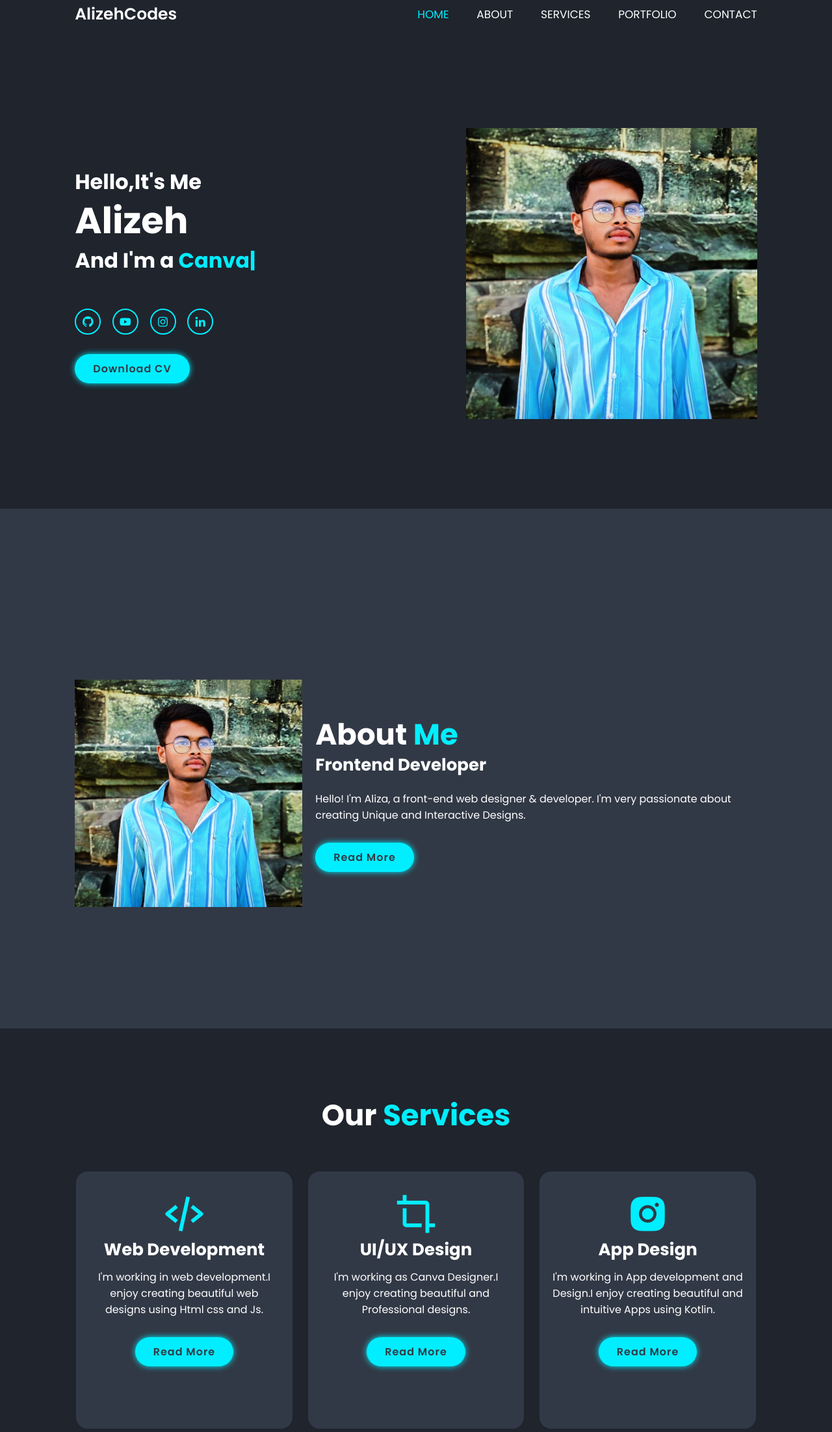
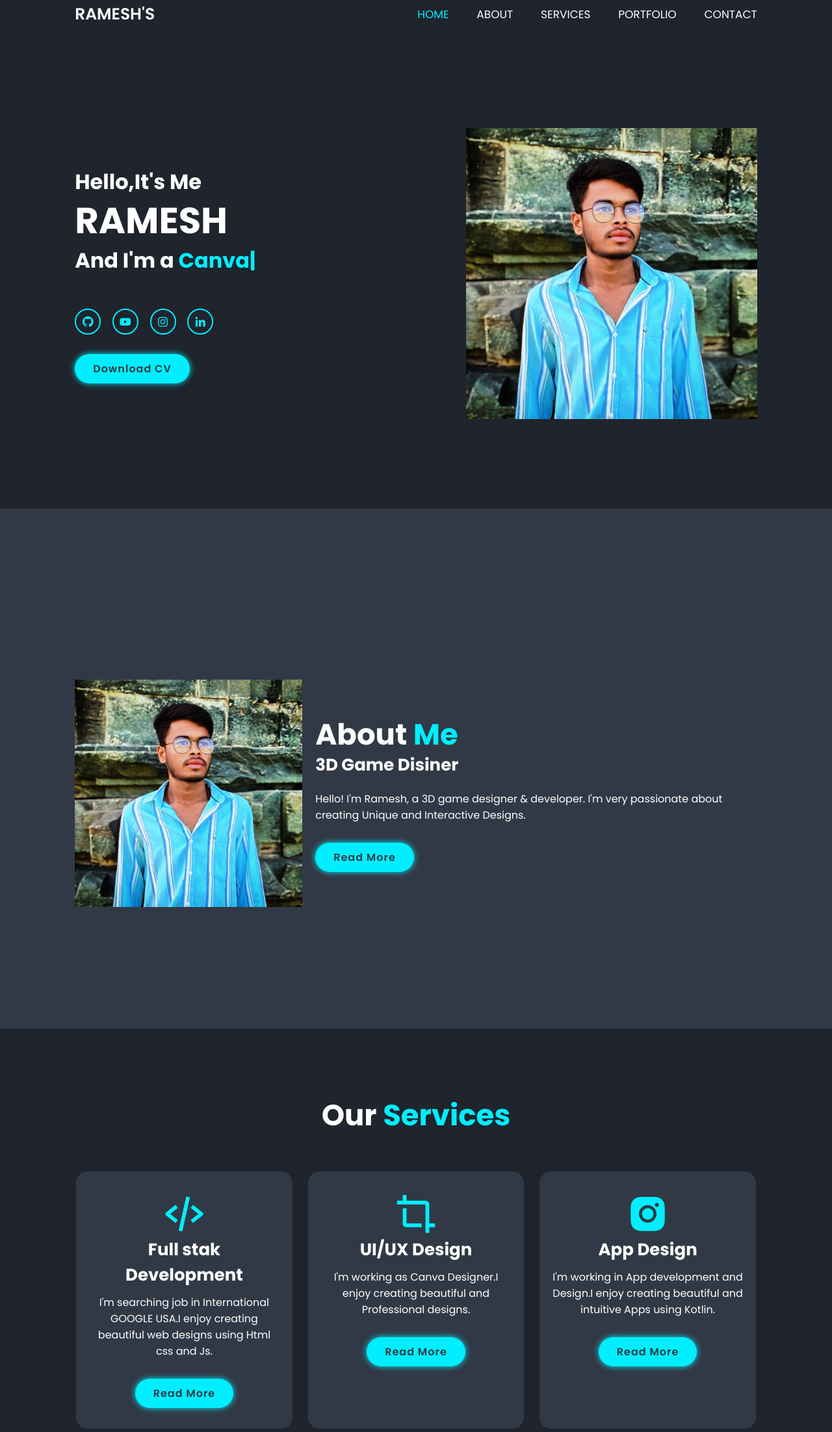
Before and after one commit to RAMESH1819-CRYPTO/Profile, a plain HTML site: page index.html in a window 1280 px wide. Shown: the part 17-2221 px from the top of the page at 65% size. Drawn offline with nearby package versions, Linux system fonts and the light colour scheme.

Commit message:
Update index.html

```diff
--- a/index.html
+++ b/index.html
@@ -13,7 +13,7 @@
 <body>
     <!--body-->
     <header class="header">
-        <a href="#" class="logo">AlizehCodes</a>
+        <a href="#" class="logo">RAMESH'S</a>
         <i class='bx bx-menu' id="menu-icon"></i>
         <nav class="navbar">
             <a href="#home" class="active">HOME</a>
@@ -26,7 +26,7 @@
     <section class="home" id="home">
         <div class="home-content">
             <h3>Hello,It's Me</h3>
-            <h1>Alizeh</h1>
+            <h1>RAMESH</h1>
             <h3>And I'm a <span class="multiple-text"></span></h3>
             <div class="social-media">
                 <a href="#"><i class='bx bxl-github'></i></a>
@@ -46,8 +46,8 @@
         </div>
         <div class="about-content">
             <h2 class="heading">About <span>Me</span></h2>
-            <h3>Frontend Developer</h3>
-            <p>Hello! I'm Aliza, a front-end web designer & developer. I'm very passionate about creating Unique and Interactive Designs.</p>
+            <h3>3D Game Disiner</h3>
+            <p>Hello! I'm Ramesh, a 3D game designer & developer. I'm very passionate about creating Unique and Interactive Designs.</p>
             <a href="#" class="btn">Read More</a>
         </div>
     </section>
@@ -57,8 +57,8 @@
         <div class="services-container">
             <div class="services-box">
                 <i class='bx bx-code-alt'></i>
-                <h3>Web Development</h3>
-                <p>I'm working in web development.I enjoy
+                <h3>Full stak Development</h3>
+                <p>I'm searching job in International GOOGLE USA.I enjoy
                     creating beautiful
                     web designs using Html css and Js.</p>
                 <a href="#" class="btn">Read More</a>
@@ -163,7 +163,7 @@
 
     <footer class="footer">
         <div class="footer-text">
-            <p>&copy; Alizeh Codes | All Rights Reserved.</p>
+            <p>&copy; RAMESH | All Rights Reserved.</p>
         </div>
         <div class="footer-iconTop">
             <a href="#home"><i class='bx bx-up-arrow-alt'></i></a>
```
